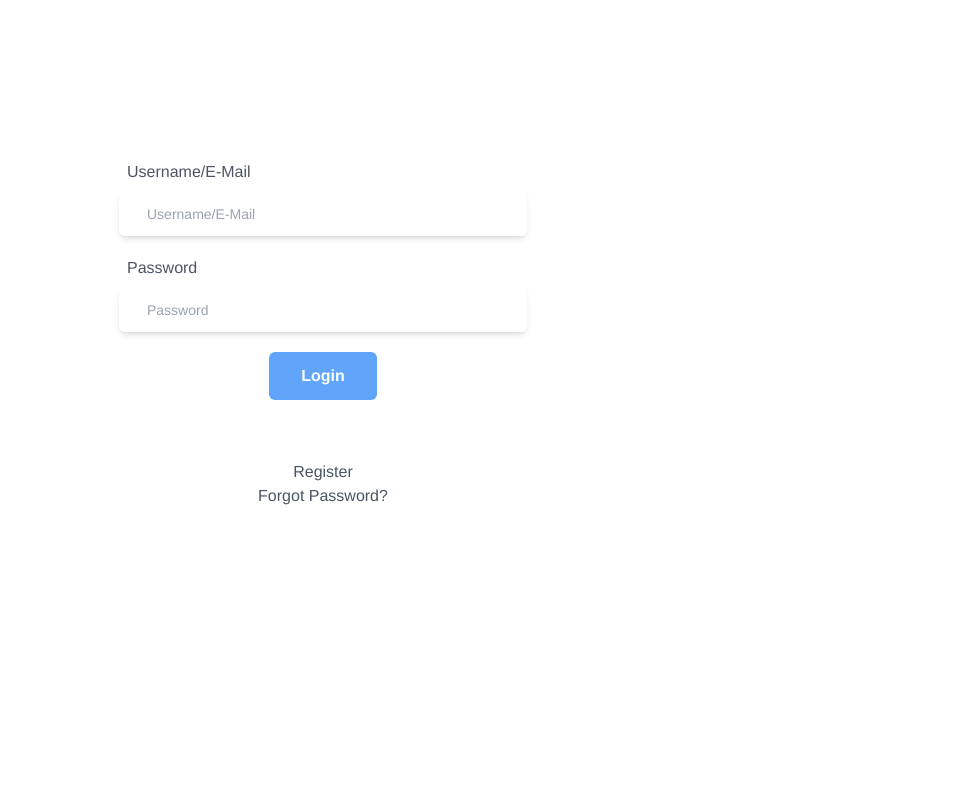
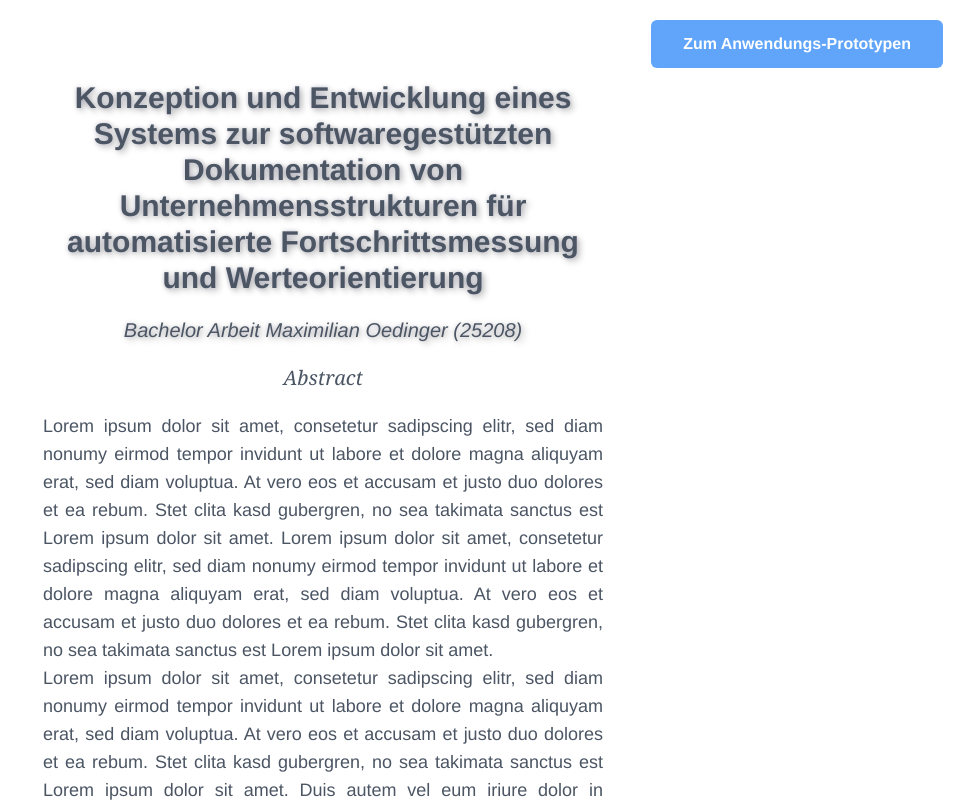
Before and after one commit to Max-0e/bachelor, a Vue app in the folder prototype/frontend/: page /app#/home in a window 1280 px wide. Before the commit this address led to /app#/auth/login. Shown: the whole page, without its empty margins (317-1280 px from the left). Built offline with nearby package versions, Linux system fonts and the light colour scheme; no server answers.

Commit message:
MOBA-137 homepage

```diff
--- a/prototype/frontend/components.d.ts
+++ b/prototype/frontend/components.d.ts
@@ -42,6 +42,7 @@ declare module '@vue/runtime-core' {
     ForgotPassword: typeof import('./src/views/Auth/ForgotPassword.vue')['default']
     GroupCard: typeof import('./src/components/Groups/GroupCard.vue')['default']
     GroupView: typeof import('./src/views/GroupView.vue')['default']
+    HomePage: typeof import('./src/views/HomePage.vue')['default']
     Import: typeof import('./src/components/Projects/Import.vue')['default']
     ImportProjectFromFile: typeof import('./src/components/Projects/ImportProjectFromFile.vue')['default']
     ImportProjectFromJira: typeof import('./src/components/Projects/ImportProjectFromJira.vue')['default']
--- a/prototype/frontend/src/layouts/Auth.vue
+++ b/prototype/frontend/src/layouts/Auth.vue
@@ -1,5 +1,8 @@
 <template>
-	<div class="w-screen h-screen pt-40">
+	<div class="relative w-screen h-screen pt-40">
+		<router-link class="absolute top-5 left-5" to="/home">
+			<AppButton>To Home Page</AppButton>
+		</router-link>
 		<div class="flex flex-col max-w-md mx-auto">
 			<form>
 				<router-view />
--- a/prototype/frontend/src/router/index.ts
+++ b/prototype/frontend/src/router/index.ts
@@ -5,11 +5,18 @@ import mainRoutes from '@/router/main';
 import { useAppStore } from '@/store/app';
 import { useAuthStore } from '@/store/auth';
 import Activate from '@/views/Auth/Activate.vue';
+import HomePageVue from '@/views/HomePage.vue';
 import NotFound from '@/views/NotFound.vue';
 import { createRouter, createWebHashHistory, RouteRecordRaw } from 'vue-router';
 import { useToast } from 'vue-toastification';
 
 const routes: Array<RouteRecordRaw> = [
+	{
+		path: '/home',
+		name: 'Home',
+		component: HomePageVue,
+		meta: { noAuth: true },
+	},
 	{
 		path: '/app',
 		name: 'Main',
@@ -43,7 +50,7 @@ export const router = createRouter({
 
 router.beforeEach((to, _, next) => {
 	checkToShowToast();
-	if (to.path == '/') next({ name: 'Main' });
+	if (to.path == '/') next({ name: 'Home' });
 	if (to.matched.length === 0) next({ name: 'NotFound' });
 	if (!to.meta.noAuth && !useAuthStore().loggedIn) next({ name: 'Login' });
 	else if (to.meta.noAuth && useAuthStore().loggedIn) next({ name: 'Main' });
--- /dev/null
+++ b/prototype/frontend/src/views/HomePage.vue
@@ -0,0 +1,58 @@
+<template>
+	<div
+		class="relative w-screen h-screen p-20 gap-10 flex flex-col overflow-x-hidden">
+		<router-link class="absolute top-5 right-5" to="/app">
+			<AppButton>Zum Anwendungs-Prototypen</AppButton>
+		</router-link>
+		<AppButton
+			class="absolute top-5 left-1/2 -translate-x-1/2 transform transition-all"
+			:class="{ 'scale-0': !showPdf }"
+			@click="showPdf = false"
+			>Zurück</AppButton
+		>
+		<div v-if="!showPdf" class="flex flex-col gap-5">
+			<div class="text-3xl font-bold w-1/2 mx-auto text-shadow-lg">
+				Konzeption und Entwicklung eines Systems zur softwaregestützten
+				Dokumentation von Unternehmensstrukturen für automatisierte
+				Fortschrittsmessung und Werteorientierung
+			</div>
+			<div class="text-xl italic text-shadow-lg">
+				Bachelor Arbeit Maximilian Oedinger (25208)
+			</div>
+			<div class="text-xl italic font-serif">Abstract</div>
+			<div class="text-justify text-lg w-1/2 mx-auto">
+				Lorem ipsum dolor sit amet, consetetur sadipscing elitr, sed diam nonumy
+				eirmod tempor invidunt ut labore et dolore magna aliquyam erat, sed diam
+				voluptua. At vero eos et accusam et justo duo dolores et ea rebum. Stet
+				clita kasd gubergren, no sea takimata sanctus est Lorem ipsum dolor sit
+				amet. Lorem ipsum dolor sit amet, consetetur sadipscing elitr, sed diam
+				nonumy eirmod tempor invidunt ut labore et dolore magna aliquyam erat,
+				sed diam voluptua. At vero eos et accusam et justo duo dolores et ea
+				rebum. Stet clita kasd gubergren, no sea takimata sanctus est Lorem
+				ipsum dolor sit amet.
+				<br />
+				Lorem ipsum dolor sit amet, consetetur sadipscing elitr, sed diam nonumy
+				eirmod tempor invidunt ut labore et dolore magna aliquyam erat, sed diam
+				voluptua. At vero eos et accusam et justo duo dolores et ea rebum. Stet
+				clita kasd gubergren, no sea takimata sanctus est Lorem ipsum dolor sit
+				amet. Duis autem vel eum iriure dolor in hendrerit in vulputate velit
+				esse molestie consequat, vel illum dolore eu feugiat nulla facilisis at
+				vero eros et accumsan et iusto odio dignissim qui blandit praesent
+				luptatum zzril delenit augue duis dolore te feugait nulla facilisi.
+				Lorem ipsum dolor sit amet,
+			</div>
+			<AppButton @click="showPdf = true">
+				Vollständigen Text anzeigen
+			</AppButton>
+		</div>
+		<embed
+			v-else
+			src="/src/assets/main.pdf"
+			class="w-full flex-grow shadow-lg shadow-gray-500 dark:shadow-dark-800" />
+	</div>
+</template>
+<script setup lang="ts">
+import { ref } from 'vue';
+
+const showPdf = ref(false);
+</script>
```
Also changed, not shown: 1 other file (tests, documents, lock files or other folders).
